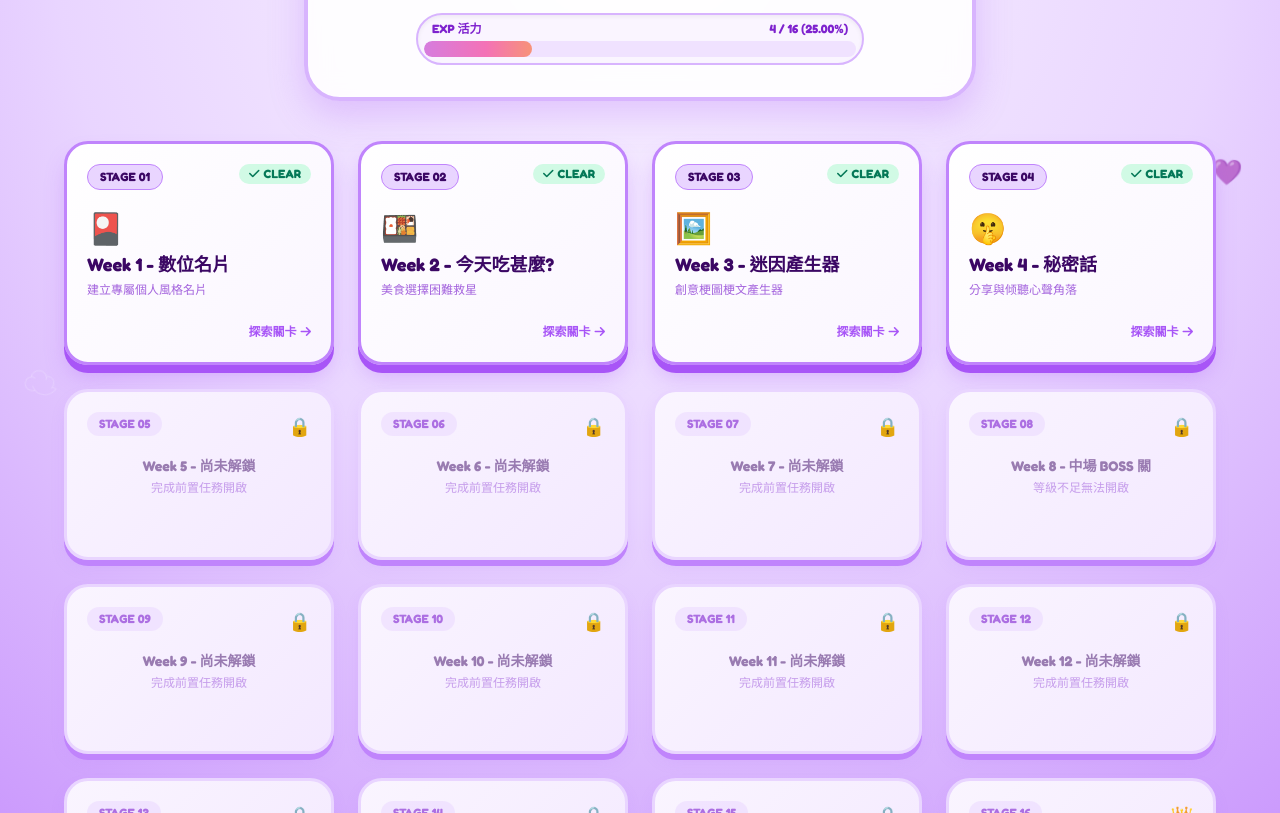
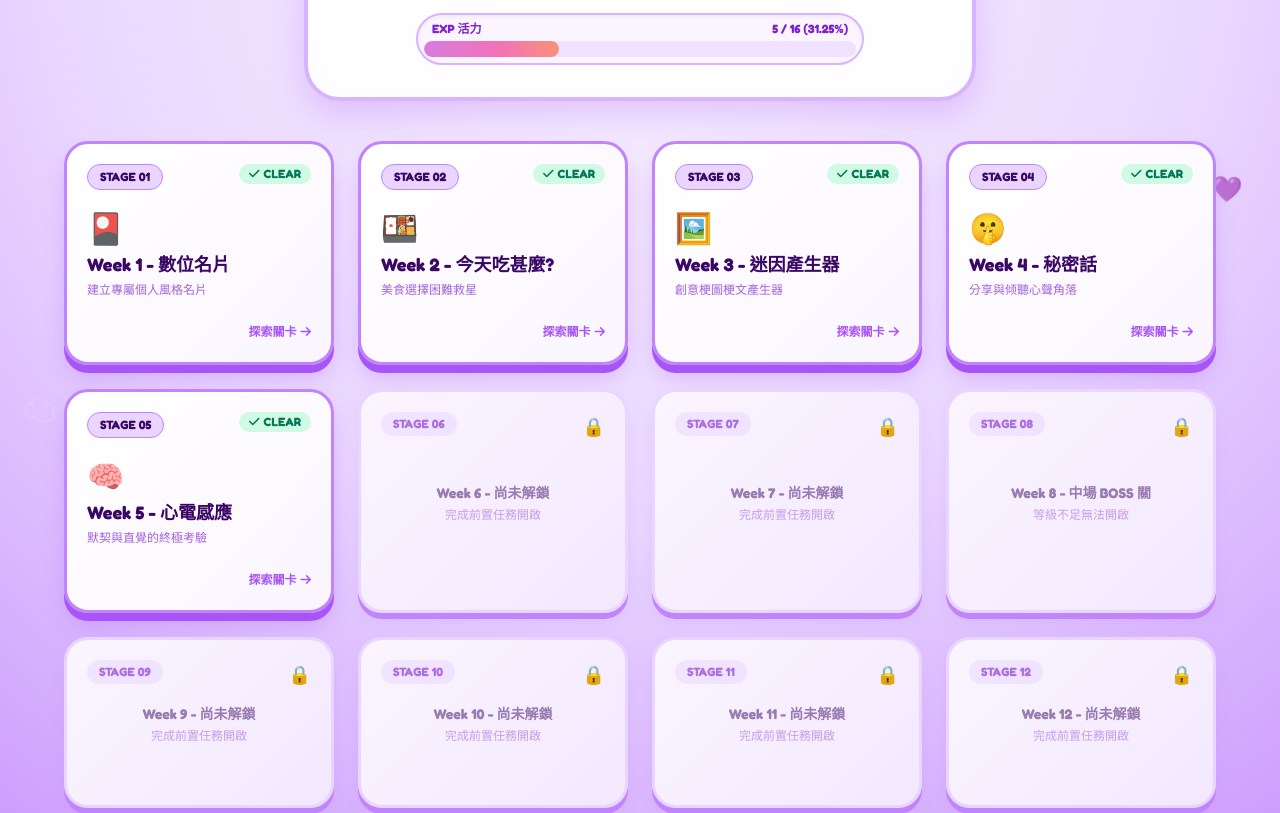
Before and after one commit to s26110156-cpu/acees0216, a plain HTML site: page index.html in a window 1280 px wide. Shown: the part 287-1100 px from the top of the page. Drawn offline with nearby package versions, Linux system fonts and the light colour scheme; a web font is replaced by a local one.

Commit message:
Update index.html

```diff
--- a/index.html
+++ b/index.html
@@ -197,10 +197,10 @@
             <div class="w-full max-w-md bg-purpleBg rounded-full p-1.5 border-2 border-purplePastel shadow-inner">
                 <div class="flex justify-between text-xs font-bold text-purpleDeep px-2 mb-1">
                     <span>EXP 活力</span>
-                    <span>4 / 16 (25.00%)</span>
+                    <span>5 / 16 (31.25%)</span>
                 </div>
                 <div class="w-full bg-purpleSoft/60 rounded-full h-4 overflow-hidden relative">
-                    <div class="exp-bar-fill h-full rounded-full transition-all duration-1000" style="width: 25.00%;"></div>
+                    <div class="exp-bar-fill h-full rounded-full transition-all duration-1000" style="width: 31.25%;"></div>
                 </div>
             </div>
         </header>
@@ -279,7 +279,7 @@
                 </div>
             </a>
 
-            <!-- BUTTON 4: Week 4 (UNLOCKED - 新解鎖關卡) -->
+            <!-- BUTTON 4: Week 4 (UNLOCKED) -->
             <a href="w4/index.html" class="card-3d-unlocked shiny-sweep rounded-3xl p-5 flex flex-col justify-between group">
                 <div class="flex justify-between items-start mb-3">
                     <span class="bg-purpleSoft text-purpleNight text-xs font-bold px-3 py-1 rounded-full border border-purpleMain">
@@ -303,20 +303,29 @@
                 </div>
             </a>
 
-            <!-- Week 5 -->
-            <div class="card-locked rounded-3xl p-5 flex flex-col justify-between group">
-                <div class="flex justify-between items-start">
-                    <span class="bg-purpleSoft/50 text-purpleDeep/60 text-xs font-bold px-3 py-1 rounded-full">STAGE 05</span>
-                    <span class="text-lg">🔒</span>
+            <!-- BUTTON 5: Week 5 (UNLOCKED - 新解鎖關卡) -->
+            <a href="w5/index.html" class="card-3d-unlocked shiny-sweep rounded-3xl p-5 flex flex-col justify-between group">
+                <div class="flex justify-between items-start mb-3">
+                    <span class="bg-purpleSoft text-purpleNight text-xs font-bold px-3 py-1 rounded-full border border-purpleMain">
+                        STAGE 05
+                    </span>
+                    <span class="bg-emerald-100 text-emerald-700 text-xs font-bold px-2.5 py-0.5 rounded-full flex items-center gap-1">
+                        <i class="fa-solid fa-check"></i> CLEAR
+                    </span>
                 </div>
-                <div class="my-4 text-center">
-                    <p class="text-sm font-bold text-purpleNight/50">Week 5 - 尚未解鎖</p>
-                    <p class="text-xs text-purpleDeep/40 mt-1">完成前置任務開啟</p>
+                <div class="my-2">
+                    <div class="text-3xl mb-1 transition-transform group-hover:scale-125 duration-300">🧠</div>
+                    <h2 class="text-lg font-bold text-purpleNight group-hover:text-purpleDark transition-colors">
+                        Week 5 - 心電感應
+                    </h2>
+                    <p class="text-xs text-purpleDeep/70 mt-1">默契與直覺的終極考驗</p>
                 </div>
-                <div class="locked-tooltip bg-purpleNight text-white text-[11px] font-bold text-center py-1 px-2 rounded-xl">
-                    🔒 請解開下一關卷軸！
+                <div class="mt-3 text-right">
+                    <span class="inline-flex items-center text-xs font-bold text-purpleDark group-hover:translate-x-1 transition-transform">
+                        探索關卡 <i class="fa-solid fa-arrow-right ml-1"></i>
+                    </span>
                 </div>
-            </div>
+            </a>
 
             <!-- Week 6 -->
             <div class="card-locked rounded-3xl p-5 flex flex-col justify-between group">
```
